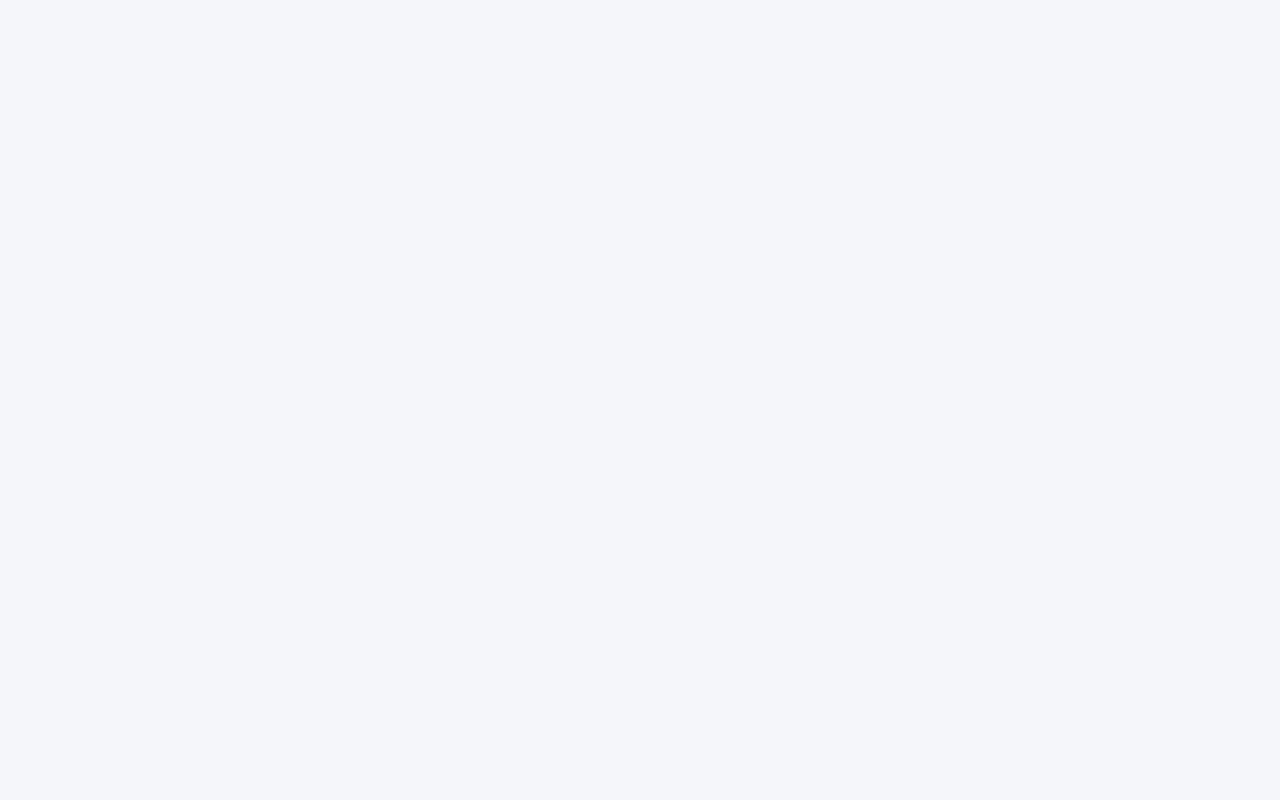
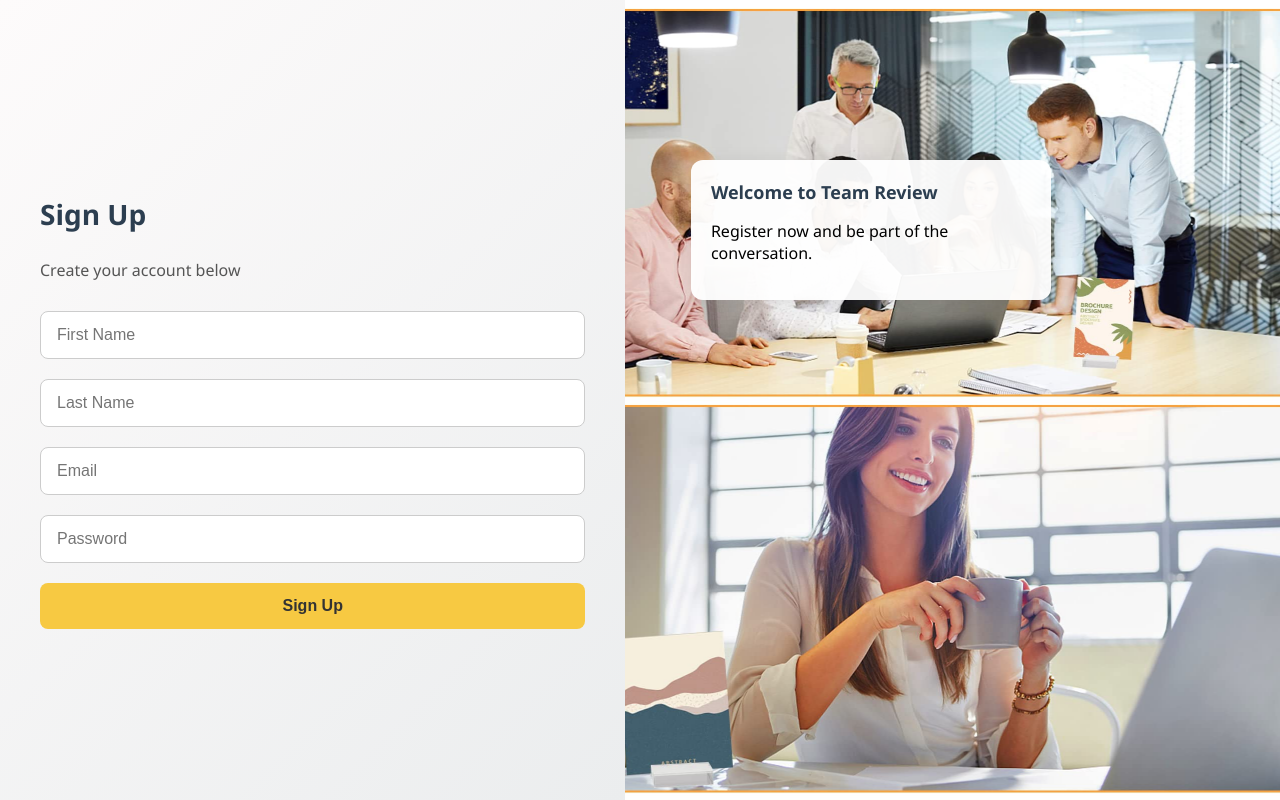
Before and after one commit to Ameer-S-AbuTaha/my-react-app, a React (Create React App) app: page /signup in a window 1280 px wide. Before the commit this address had no page. Built offline with nearby package versions, Linux system fonts and the light colour scheme.

Commit message:
signup page

```diff
--- a/src/App.css
+++ b/src/App.css
@@ -155,3 +155,24 @@ button:hover {
 .centered-title {
   text-align: center;
 }
+
+.separator {
+  margin: 20px 0 10px;
+  border: none;
+  border-top: 1px solid #ccc;
+}
+
+.signup-button {
+  background-color: #3498db;
+  color: white;
+  border: none;
+  padding: 10px;
+  width: 100%;
+  font-size: 16px;
+  cursor: pointer;
+  border-radius: 4px;
+}
+
+.signup-button:hover {
+  background-color: #2980b9;
+}
--- a/src/App.js
+++ b/src/App.js
@@ -1,6 +1,7 @@
 import React from "react";
 import { BrowserRouter as Router, Routes, Route } from "react-router-dom";
 import LoginPage from "./LoginPage";
+import SignUpPage from "./SignUpPage"; // ✅ Import the SignUpPage
 import SuccessView from "./SuccessView";
 import UsersList from "./UsersList";
 import UserDetails from "./UserDetails";
@@ -10,6 +11,7 @@ export default function App() {
     <Router>
       <Routes>
         <Route path="/" element={<LoginPage />} />
+        <Route path="/signup" element={<SignUpPage />} /> {/* ✅ New route */}
         <Route path="/success" element={<SuccessView />} />
         <Route path="/users" element={<UsersList />} />
         <Route path="/users/:id" element={<UserDetails />} />
--- /dev/null
+++ b/src/SignUpPage.js
@@ -0,0 +1,103 @@
+import React, { useState } from "react";
+import { useNavigate } from "react-router-dom";
+import "./App.css";
+
+export default function SignUpPage() {
+  const [firstName, setFirstName] = useState("");
+  const [lastName, setLastName] = useState("");
+  const [email, setEmail] = useState("");
+  const [password, setPassword] = useState("");
+  const [signUpError, setSignUpError] = useState("");
+  const navigate = useNavigate();
+
+  const handleSignUp = async (e) => {
+    e.preventDefault();
+    setSignUpError("");
+
+    try {
+      const res = await fetch("http://127.0.0.1:5000/signup", {
+        method: "POST",
+        headers: { "Content-Type": "application/json" },
+        body: JSON.stringify({
+          first_name: firstName,
+          last_name: lastName,
+          email,
+          password,
+        }),
+      });
+
+      if (!res.ok) {
+        const errorData = await res.json();
+        throw new Error(errorData.error || "Sign up failed");
+      }
+
+      const data = await res.json();
+      const userId = data.user.id;
+      navigate("/success", { state: { userId } });
+    } catch (err) {
+      setSignUpError(err.message);
+    }
+  };
+
+  return (
+    <div className="container">
+      <div className="left-panel">
+        <h2>Sign Up</h2>
+        <p>Create your account below</p>
+
+        <form onSubmit={handleSignUp}>
+          <div className="form-group">
+            <input
+              type="text"
+              placeholder="First Name"
+              value={firstName}
+              onChange={(e) => setFirstName(e.target.value)}
+              required
+            />
+          </div>
+
+          <div className="form-group">
+            <input
+              type="text"
+              placeholder="Last Name"
+              value={lastName}
+              onChange={(e) => setLastName(e.target.value)}
+              required
+            />
+          </div>
+
+          <div className="form-group">
+            <input
+              type="email"
+              placeholder="Email"
+              value={email}
+              onChange={(e) => setEmail(e.target.value)}
+              required
+            />
+          </div>
+
+          <div className="form-group">
+            <input
+              type="password"
+              placeholder="Password"
+              value={password}
+              onChange={(e) => setPassword(e.target.value)}
+              required
+            />
+          </div>
+
+          {signUpError && <p className="error">{signUpError}</p>}
+
+          <button type="submit">Sign Up</button>
+        </form>
+      </div>
+
+      <div className="right-panel">
+        <div className="overlay-ui">
+          <h4>Welcome to Team Review</h4>
+          <p>Register now and be part of the conversation.</p>
+        </div>
+      </div>
+    </div>
+  );
+}
```
